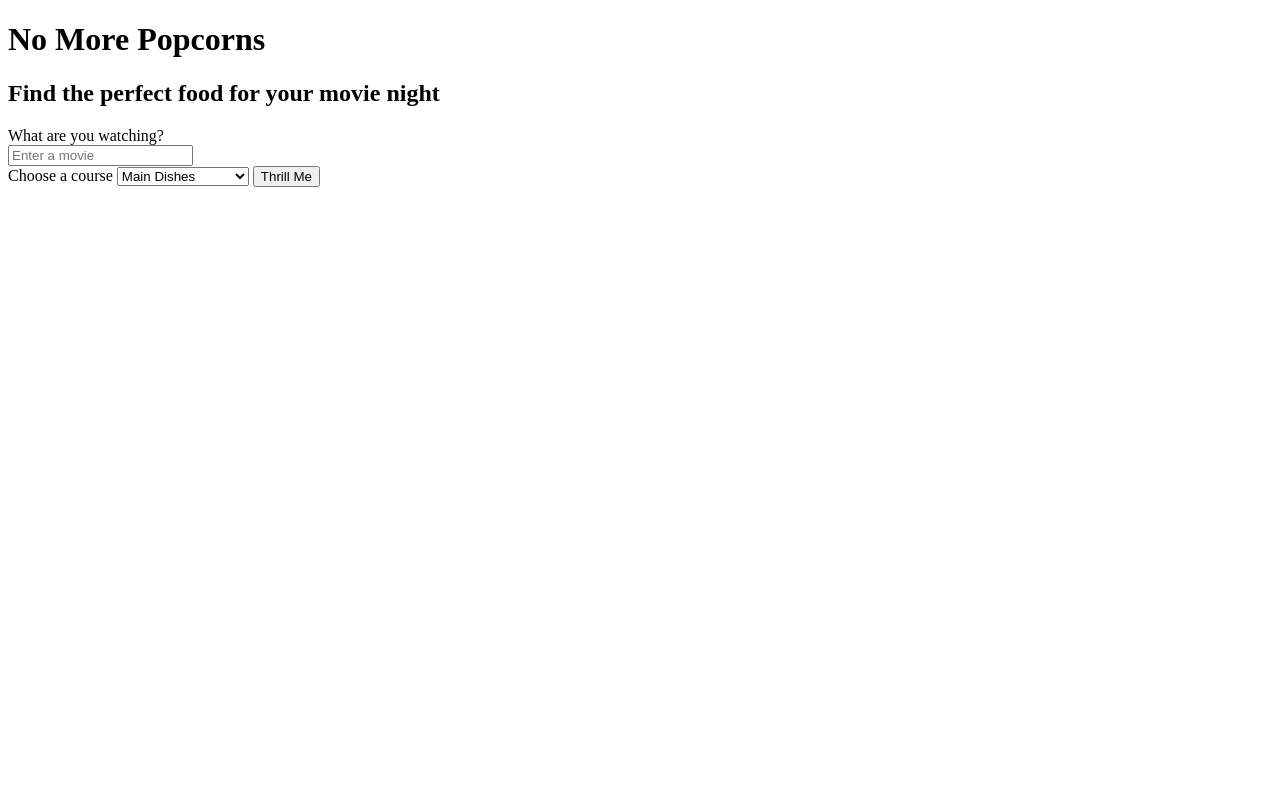
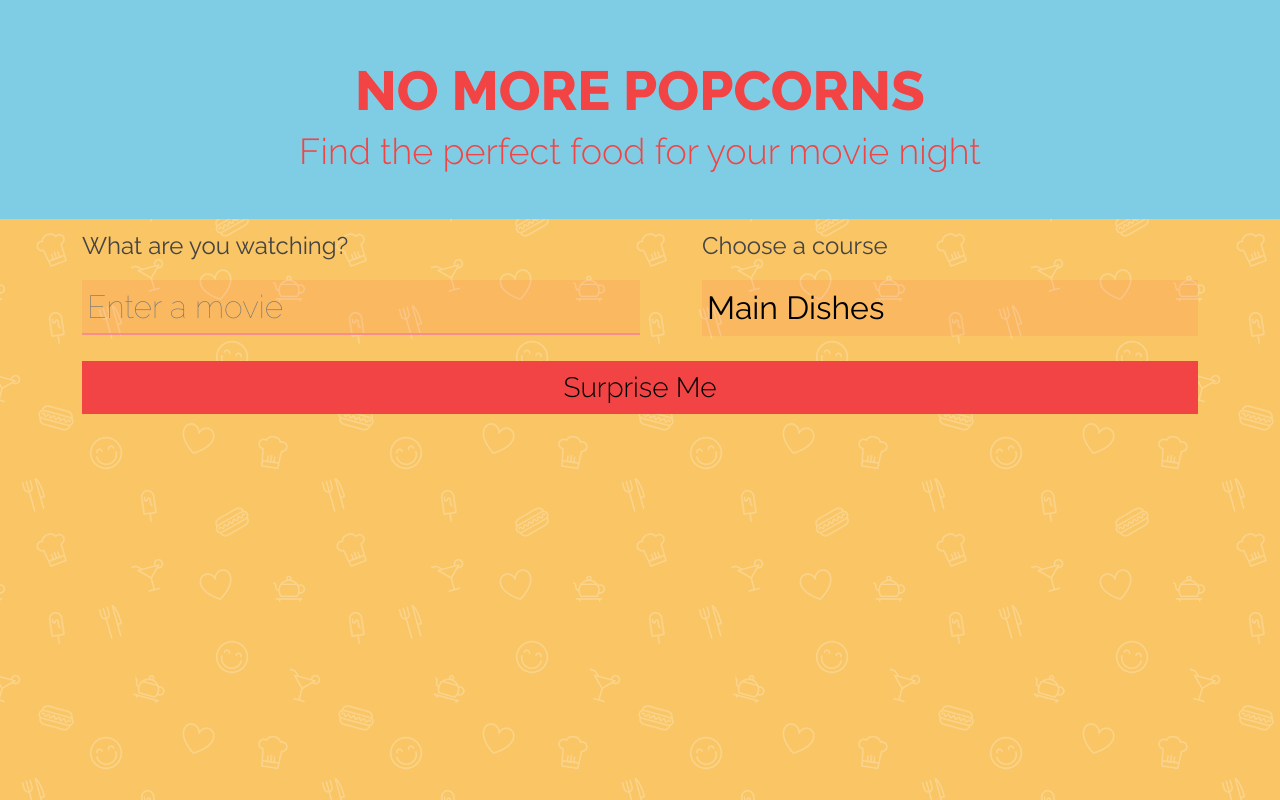
Before and after one commit to winterwei/no-more-popcorns, a website: page index.jade in a window 1280 px wide. Drawn offline with nearby package versions, Linux system fonts and the light colour scheme; files that its build step writes are made by us from their sources.

Commit message:
js contemporarily finished, styling

```diff
--- /dev/null
+++ b/css/_grid.scss
@@ -0,0 +1,68 @@
+/////////////////
+// Semantic.gs // for SCSS: http://sass-lang.com/
+/////////////////
+
+// Defaults which you can freely override
+$column-width: 60px;
+$gutter-width: 20px;
+$columns: 16;
+
+// Utility function — you should never need to modify this
+@function gridsystem-width($columns:$columns) {
+	@return ($column-width * $columns) + ($gutter-width * $columns);
+}
+
+// Set $total-width to 100% for a fluid layout
+// $total-width: gridsystem-width($columns);
+$total-width: 100%;
+
+// Uncomment these two lines and the star-hack width/margin lines below to enable sub-pixel fix for IE6 & 7. See http://tylertate.com/blog/2012/01/05/subpixel-rounding.html
+// $min-width: 999999;
+// $correction: 0.5 / $min-width * 100;
+
+// The micro clearfix http://nicolasgallagher.com/micro-clearfix-hack/
+@mixin clearfix() {
+	*zoom:1;
+
+	&:before,
+	&:after {
+	    content:"";
+	    display:table;
+	}
+	&:after {
+	    clear:both;
+	}
+}
+
+
+//////////
+// GRID //
+//////////
+
+body {
+	width: 100%;
+	@include clearfix();
+}
+
+@mixin row($columns:$columns) {
+	display: block;
+	width: $total-width*(($gutter-width + gridsystem-width($columns))/gridsystem-width($columns));
+	margin: 0 $total-width*((($gutter-width*.5)/gridsystem-width($columns))*-1);
+	// *width: $total-width*(($gutter-width + gridsystem-width($columns))/gridsystem-width($columns))-$correction;
+	// *margin: 0 $total-width*((($gutter-width*.5)/gridsystem-width($columns))*-1)-$correction;
+	@include clearfix();
+}
+@mixin column($x,$columns:$columns) {
+	display: inline;
+	float: left;
+	width: $total-width*(((($gutter-width+$column-width)*$x)-$gutter-width) / gridsystem-width($columns));
+	margin: 0 $total-width*(($gutter-width*.5)/gridsystem-width($columns));
+	// *width: $total-width*(((($gutter-width+$column-width)*$x)-$gutter-width) / gridsystem-width($columns))-$correction;
+	// *margin: 0 $total-width*(($gutter-width*.5)/gridsystem-width($columns))-$correction;
+}
+@mixin push($offset:1) {
+	margin-left: $total-width*((($gutter-width+$column-width)*$offset) / gridsystem-width($columns)) + $total-width*(($gutter-width*.5)/gridsystem-width($columns));
+}
+@mixin pull($offset:1) {
+	margin-right: $total-width*((($gutter-width+$column-width)*$offset) / gridsystem-width($columns)) + $total-width*(($gutter-width*.5)/gridsystem-width($columns));
+}
--- /dev/null
+++ b/css/style.scss
@@ -0,0 +1,144 @@
+@import '_boiler';
+// @import '_grid.scss';
+
+// ----------------------------------------------------
+// Mixins
+// ----------------------------------------------------
+
+
+@mixin fontify ($fz, $fw, $lh:1em, $td:none) {
+	font-family: 'Raleway','helvetica',sans-serif;
+	font-size: $fz;
+	font-weight: $fw;
+	line-height: $lh;
+	text-decoration: $td;
+}
+
+// @mixin image{
+// 	width: 33.33%;
+// 	float:left;
+// 	position:relative;
+// 	cursor: pointer;
+// 	background-position:center;
+// 	background-size: cover;
+// 	// -webkit-transition: all 0.7s ease-in-out;
+// 	&:before{
+// 		content:'';
+// 		display:block;
+// 		padding-top: 100%;
+// 	}
+// }
+
+
+//colors
+
+$secondaryColor: #497487;
+$food: #F24444;
+
+//body
+
+body,
+html {
+	height: 100%;
+	margin: 0;
+	font-family: 'Raleway', 'Helvetica', sans-serif;
+	background: url(../images/food.png) repeat center;
+}
+
+header {
+	background-color: #7FCDE5;
+	padding: 50px 0;
+	text-align: center;
+}
+
+h1 {
+	margin: 0 auto;
+	@include fontify(55px, 800, 1.5em);
+	color: $food;
+	text-transform: uppercase;
+}
+
+h2 {
+	margin: 0 auto;
+	@include fontify(36px, 300);
+	color: $food;
+}
+
+main {
+	padding:0 20px;
+	// background-color: #B0F5E6;
+}
+
+@mixin forms($wd) {
+	float:left;
+	// margin:0 5%;
+	width:$wd;
+
+}
+
+.userInput {
+	// background-color: yellow;
+	width: 100%;
+	@include fontify(32px, 400, 1.5em);
+	color:#444;
+	.film {
+		@include forms(45%);
+		margin: 0 2.5% 0 5%;
+		label{
+			font-size: 24px;
+		}
+		form input {
+			margin: 10px auto;
+			padding: 8px 5px;
+			width: 100%;
+			border:none;
+			border-bottom: #f78d8d 2px solid;
+			background: rgba(242,68,68,0.1);
+			&:focus {
+				outline:none;
+			}
+			&::-webkit-input-placeholder {
+				color:(0,0,0,0.5);
+				font-weight: 100;
+			}
+		}
+	}
+	.course {
+		@include forms(40%);
+		margin: 0 5% 0 2.5%;
+		label{
+			font-size: 24px;
+		}
+		select {
+			border:0 !important;
+			border-radius: 0 !important;
+			-webkit-appearance: none;
+			-moz-appearance: none;
+			background: rgba(242,68,68,0.1);
+			border-radius: none !important;
+			width: 100%;
+			padding: 10px 5px !important;
+			margin: 10px auto;
+			&:focus {
+				outline:none !important;
+			}
+		}
+	}
+}
+.button {
+	float:left;
+	width: 100%;
+	text-align: center;
+	button {
+		font-size: 28px;
+		font-weight: 300;
+		margin: 15px auto;
+		padding: 10px;
+		width: 90%;
+		background: $food;
+		border:none;
+		&:focus {
+			outline:none;
+		}
+	}
+}
--- a/index.jade
+++ b/index.jade
@@ -4,35 +4,38 @@ head
 	meta(charset="UTF-8")
 	title No More Popcorns
 	link(rel="stylesheet", href="css/style.css")
-	link(href='http://fonts.googleapis.com/css?family=Open+Sans:400,300,600' rel='stylesheet' type='text/css')
+	link(href='http://fonts.googleapis.com/css?family=Raleway:100,200,300,400,500,600,700,800' rel='stylesheet' type='text/css')
 	link(href="http://maxcdn.bootstrapcdn.com/font-awesome/4.1.0/css/font-awesome.min.css" rel="stylesheet")
+
+
 body
 	header
-		h1 No More Popcorns
-		h2 Find the perfect food for your movie night
+		div.title-container
+			h1 No More Popcorns
+			h2 Find the perfect food for your movie night
 	main
-		div.container
-			label(for='film') What are you watching?
-			form(id='searchFilm', method='get')
-				input(type='text', id='searchBar', placeholder='Enter a movie')
-		div.container
-			label(for='course') Choose a course
-			select(name='course', id='course')
-				option(value="Main Dishes") Main Dishes
-				option(value="Desserts") Desserts
-				option(value="Side Dishes") Side Dishes
-				option(value="Lunch and Snacks") Lunch and Snacks
-				option(value="Appetizers") Appetizers
-				option(value="Salads") Salads
-				//- option(value="Beverages") Beverages
-				//- option(value="Cocktails") Cocktails
-			button(id='searchButton') Thrill Me
-		section.container#recipe
-
-			// each recipe is wrapped in <> has an class of '.recipeContainer'
-			// '.recipeContainer' contains an img and
-			// name of the recipe ('.caption')
-			// in the long run, it should expand to show entire recipe extracted from yummly
+		section.userInput.clearfix
+			article.film
+				label(for='film') What are you watching?
+				form(id='searchFilm', method='get')
+					input(type='text', id='searchBar', placeholder='Enter a movie')
+			article.course
+				label(for='course') Choose a course
+				br
+				select(name='course', id='course' class='selectpicker')
+					option(value="Main Dishes") Main Dishes
+					option(value="Desserts") Desserts
+					option(value="Side Dishes") Side Dishes
+					option(value="Lunch and Snacks") Lunch and Snacks
+					option(value="Appetizers") Appetizers
+					option(value="Salads") Salads
+					//- option(value="Beverages") Beverages
+					//- option(value="Cocktails") Cocktails
+		section.userInput.button.clearfix
+			button(id='searchButton') Surprise Me
+		section#recipe
+			//the perfect <course> for <movie> are:
+	footer
 
 	script(type='text/javascript', src="http://ajax.googleapis.com/ajax/libs/jquery/1.10.2/jquery.min.js")
 	script(type='text/javascript', src="js/app.js")
```
Also changed, not shown: css/style.css, images/film-background-2.jpeg (added), images/film-background.jpeg (added), images/food.png (added), index.html.
